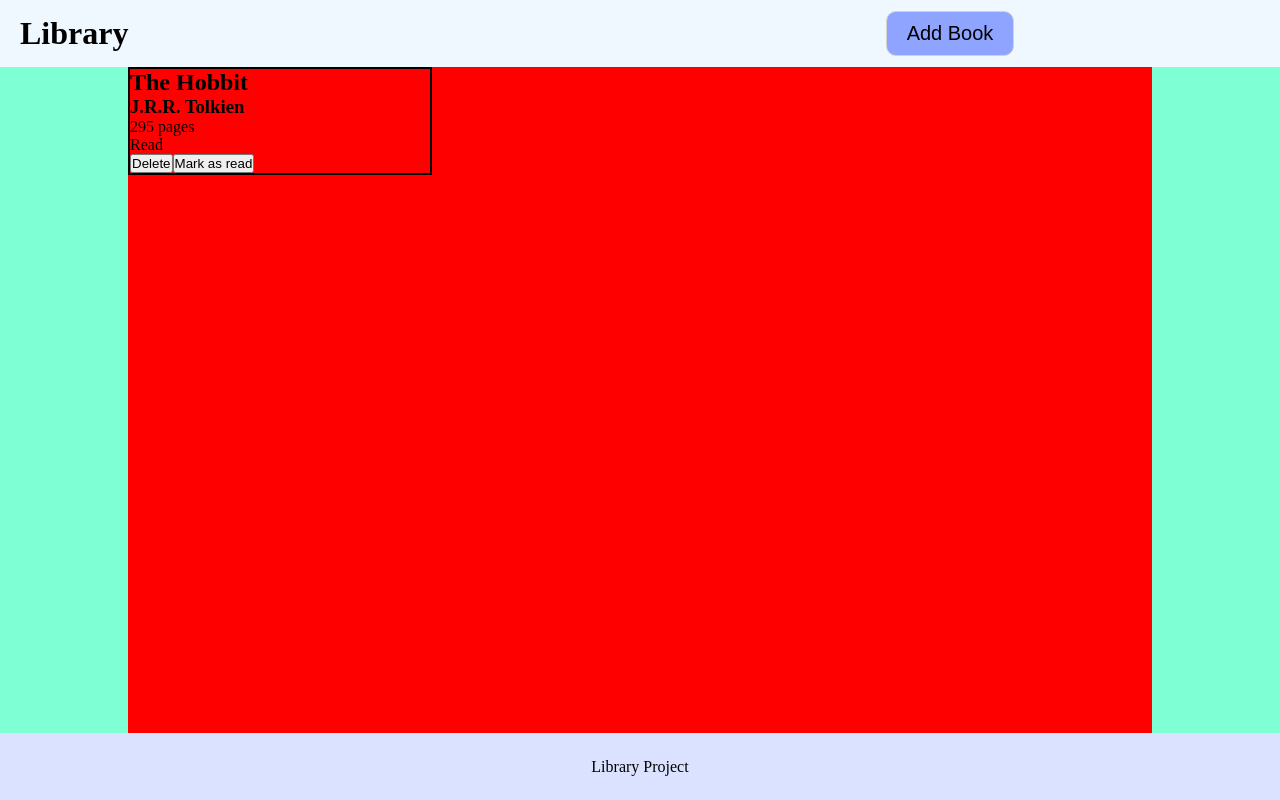
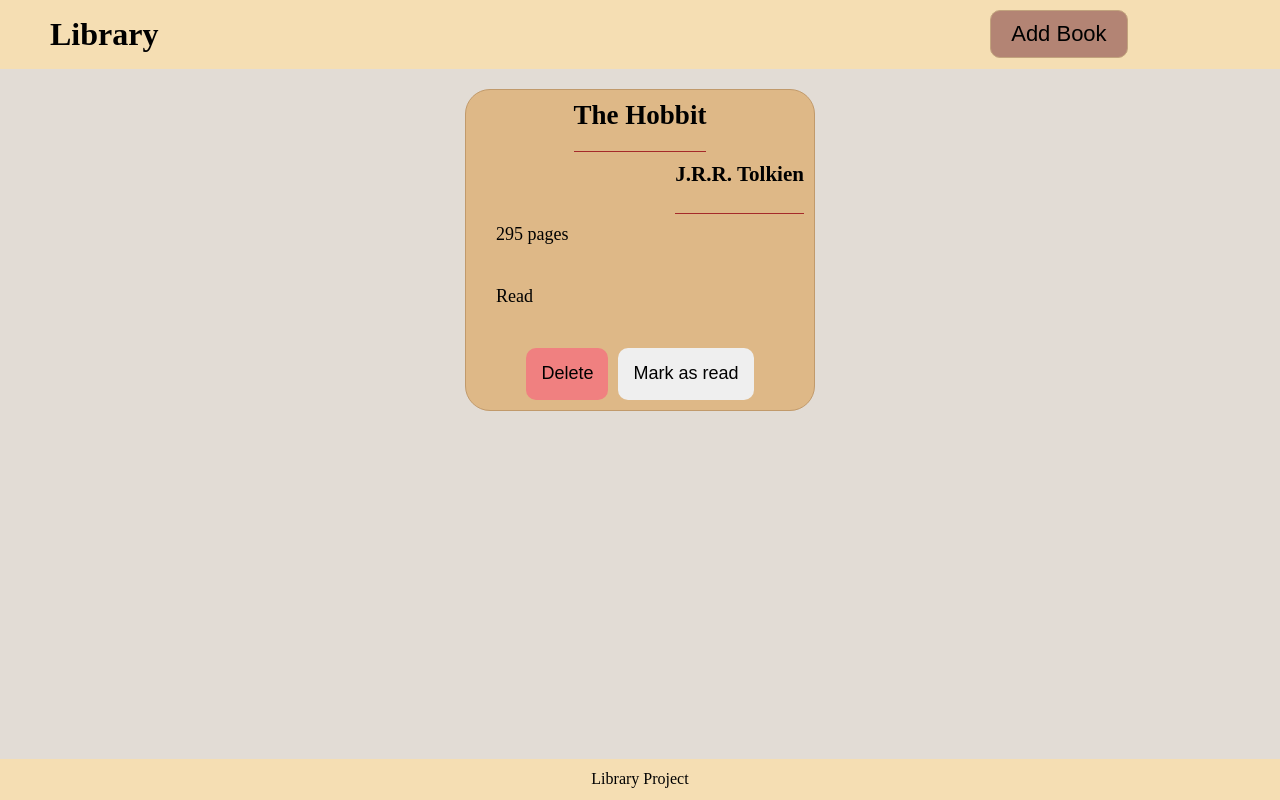
Before and after one commit to ruben-23/library, a plain HTML site: page index.html in a window 1280 px wide. Drawn offline with Linux system fonts and the light colour scheme.

Commit message:
Improve UI: book-card, buttons and dialog

```diff
--- a/style.css
+++ b/style.css
@@ -8,39 +8,96 @@ body {
     width: 100vw;
     display: grid;
     grid-auto-flow: column;
-    grid-template-rows: 0.5fr 5fr 0.5fr;
+    grid-template-rows: 0.5fr 5fr 0.3fr;
 }
 
 .header {
-    background-color: aliceblue;
-    padding: 0 20px;
+    background-color: rgb(245, 222, 179);
+    padding: 0 50px;
     display: grid;
-    grid-template-columns: 1fr 1fr ;
+    grid-template-columns: 1fr 1fr;
     align-items: center;
 
 }
 
 .action {
+    justify-self: end;
+    padding-right: 8vw;
+}
+
+.main-content {
+    background-color: rgba(158, 140, 117, 0.3);
+    display: grid;
+    justify-items: center;
+    padding: 20px;
+    overflow-y: auto;
+}
+
+.books-container {
+    height: 100%;
+    width: 90vw;
+    display: grid;
+    grid-template-rows: repeat(auto-fit, minmax(200px, 0.5fr));
+    grid-template-columns: repeat(auto-fit, minmax(250px, 350px));
+    gap: 10px;
+    justify-content: center;
+}
+
+.book-card {
+    background-color: burlywood;
+    border: 1px solid rgb(193, 154, 107);
+    border-radius: 25px;
+    min-height: 200px;
+    max-height: 300px;
+    padding: 10px;
+    display: grid;
+    grid-template-rows: repeat(5, 1fr);
+    gap: 10px;
+    font-size: 18px;
+}
+
+.book-card h2 {
     justify-self: center;
 }
 
-.main-content{
-    background-color: aquamarine;
-    display: grid;
-    justify-items: center
+.book-card h3 {
+    justify-self: end;
 }
 
-
-.books-container {
-    background-color: red;
-    height: 100%;
-    width: 80vw;
-
+.book-card h2,
+.book-card h3 {
+    border-bottom: 1px solid brown;
 }
 
-.book-card {
-    border: 2px solid black;
-    width: clamp(200px, 300px, 400px);
+.book-card p {
+    justify-self: start;
+    padding: 0 20px;
+}
+
+.card-actions {
+    display: grid;
+    grid-auto-flow: column;
+    gap: 10px;
+    justify-content: center;
+}
+
+.card-actions button {
+    padding: 8px 15px;
+    border: none;
+    border-radius: 10px;
+    font-size: 18px;
+}
+
+.card-actions button:first-child {
+    background-color: lightcoral;
+}
+
+.mark-read {
+    background-color: rgb(104, 216, 104);
+}
+
+.mark-not-read {
+    background-color: rgb(231, 230, 230);
 }
 
 button {
@@ -53,11 +110,11 @@ button:hover {
 
 #addBookButton,
 #submitButton {
-    background-color:rgb(142, 164, 255);
+    background-color: rgb(179, 132, 116);
     padding: 10px 20px;
-    border: 1px solid lightgray;
+    border: 1px solid rgb(194, 163, 125);
     border-radius: 10px;
-    font-size: 20px;
+    font-size: 22px;
 
 }
 
@@ -74,15 +131,16 @@ input {
     padding: 0px 5px;
 }
 
-dialog{
+dialog {
     border: none;
     border-radius: 10px;
     width: clamp(500px, 25%, 600px);
     height: clamp(600px, 50%, 700px);
     padding: 0;
 }
-header{
-    background-color: rgb(219, 226, 255);
+
+dialog header {
+    background-color: rgb(245, 222, 179);
     display: grid;
     gap: 10px;
     padding: 1.2rem;
@@ -105,7 +163,7 @@ header button {
 }
 
 .dialog-container {
-    background-color: rgb(250, 251, 255);
+    background-color: rgba(158, 140, 117, 0.1);
     height: 100%;
     display: grid;
     grid-template-rows: 1fr 5fr 1fr;
@@ -139,8 +197,8 @@ fieldset legend {
     font-size: 20px;
 }
 
-dialog footer{
-    background-color: rgb(219, 226, 255);
+dialog footer {
+    background-color: rgb(245, 222, 179);
     padding: 1.2rem;
     display: grid;
     justify-content: center;
@@ -149,11 +207,11 @@ dialog footer{
 
 ::backdrop {
     background-color: rgb(0, 0, 0);
-    opacity: 0.3;
+    opacity: 0.6;
 }
 
 .footer {
-    background-color: rgb(219, 226, 255);
+    background-color: rgb(245, 222, 179);
     display: grid;
     align-items: center;
     justify-items: center;
```
